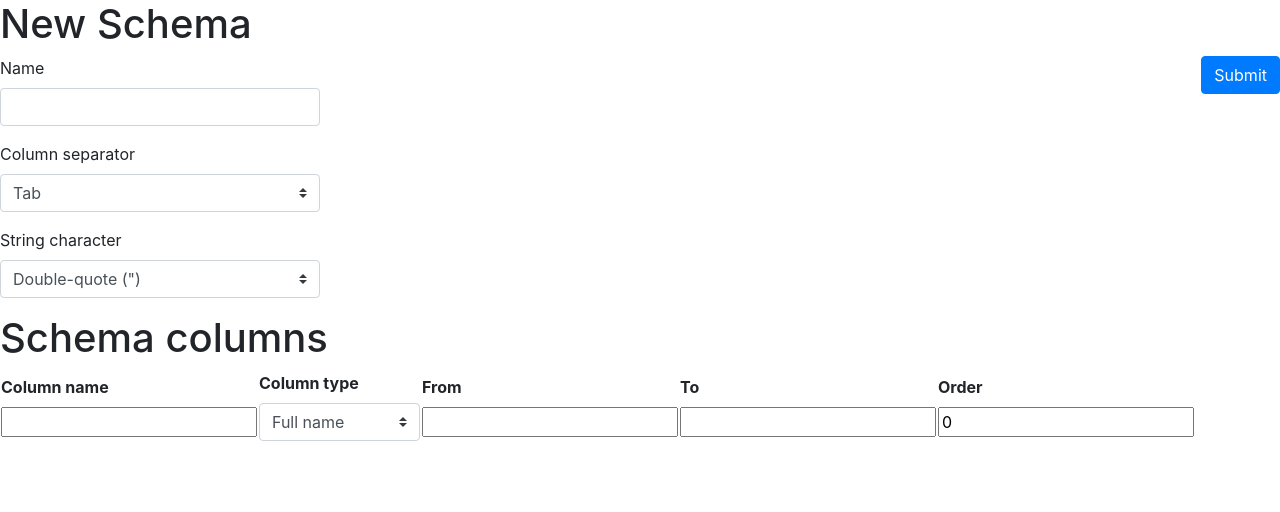
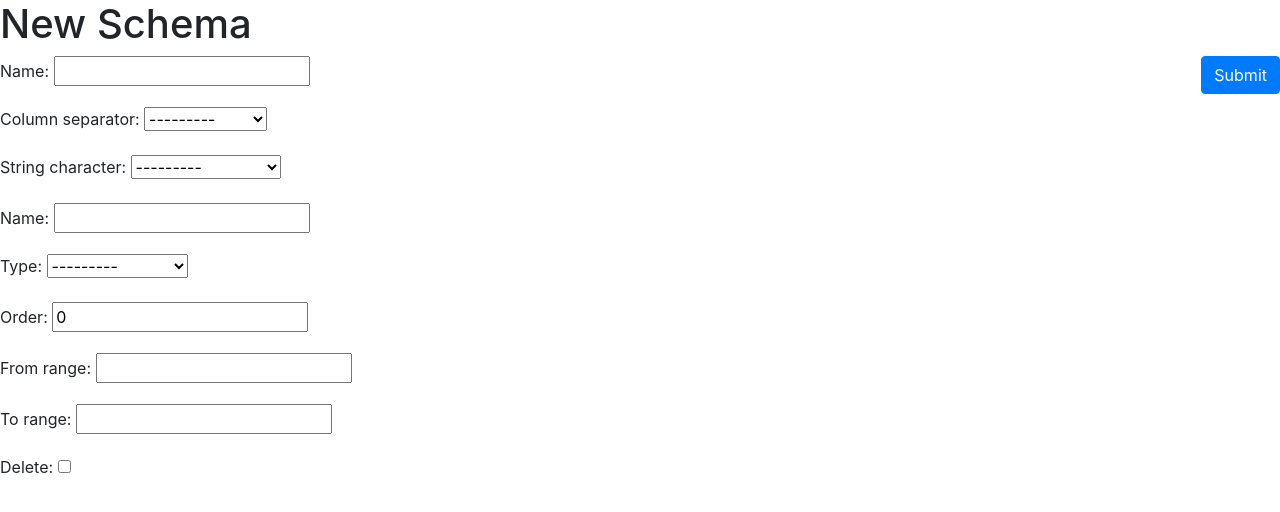
Before and after one commit to MrFlava/CSV_task, a Django app: page /new_schema in a window 1280 px wide. Shown: the part 64-576 px from the top of the page. Run offline with Django 3.2, Linux system fonts and the light colour scheme; a user stored in the database is signed in; lists and menus that the app fills with data are empty; parts of the project's set-up code (start-up, migrations or seed data) failed here and were passed over; some libraries are stand-ins or nearby versions.

Commit message:
Added features for csv generator

```diff
--- a/schemas/forms.py
+++ b/schemas/forms.py
@@ -8,10 +8,3 @@ class SchemaForm(forms.ModelForm):
         model = Schema
         fields = ["name", "column_separator", "string_character"]
         labels = {'name': "Name", "column_separator": "Column separator", "string_character": "String character"}
-
-
-class ColumnForm(forms.ModelForm):
-    class Meta:
-        model = Column
-        fields = ["name", "type", "order", "from_range", "to_range", "schema"]
-        labels = {'name': "Name", "type": "Type", "order": "Order", "from_range": "From range", "to_range": "To range", "schema": "Schema"}
--- a/schemas/service.py
+++ b/schemas/service.py
@@ -18,12 +18,11 @@ def generate_csv_data(schema, rows):
             if column.type in row_types_methods:
                 column_rows[i].update({column.name: eval(row_types_methods[column.type])})
 
-    csv_file = "CSVproject_main/media/data.csv"
-    print(len(column_rows))
+    csv_file = f"CSVproject_main/media/{columns.schema.name}.csv"
     try:
         with open(csv_file, 'w') as csvfile:
             # csv.writer(csvfile, delimiter=' ', quotechar=',', quoting=csv.QUOTE_MINIMAL)
-            writer = csv.DictWriter(csvfile, fieldnames=[column.name for column in columns])
+            writer = csv.DictWriter(csvfile, quotechar=',', fieldnames=[column.name for column in columns])
             writer.writeheader()
             for data in column_rows:
                 writer.writerow(data)
--- a/schemas/templates/schemas/dashboard.html
+++ b/schemas/templates/schemas/dashboard.html
@@ -36,7 +36,6 @@
     <h1 class="my-2 font-weight-bold">Data schemas</h1>
     <div class="form-group w-25 float-right">
         <a class="btn btn-success w-20" href="/new_schema" role="button">New schema</a>
-        <input type="number" class="form-input" name="rows" value=0>
 
     </div>
     <table class="table table-bordered w-50">
@@ -56,7 +55,7 @@
               <td>{{ schema.last_modified }}</td>
               <td>
                   <a href="/schema/{{ schema.pk }}/edit">Edit scheme</a>
-                  <a href="/schema/{{ schema.pk }}/generate_data">Generate data</a>
+                  <a href="/schema/{{ schema.pk }}/data_sets">Data sets</a>
                   <a href="/schema/{{ schema.pk }}/delete">Delete scheme</a>
               </td>
             </tr>
--- a/schemas/templates/schemas/schema.html
+++ b/schemas/templates/schemas/schema.html
@@ -9,7 +9,7 @@
     <nav class="navbar navbar-expand-lg navbar-light bg-light">
       <h2 class="navbar-brand font-weight-bold">FakeCSV</h2>
       <button class="navbar-toggler" type="button" data-toggle="collapse" data-target="#navbarSupportedContent" aria-controls="navbarSupportedContent" aria-expanded="false" aria-label="Toggle navigation">
-        <span class="navbar-toggler-icon"></span>
+      <span class="navbar-toggler-icon"></span>
       </button>
 
       <div class="collapse navbar-collapse" id="navbarSupportedContent">
@@ -36,95 +36,102 @@
         <div class="float-right">
             <button type="submit" class="btn btn-primary">Submit</button>
         </div>
-        <label for="schemaName">Name</label>
-        <div class="form-group">
-            <input id="schemaName" type="text" class="form-control w-25" name="{{ schema_form.name.name }}">
-        </div>
+        {{schema_form.as_p}}
+        {{formset.as_p}}
+        <!--<label for="schemaName">Name</label>-->
+        <!--<div class="form-group">-->
+            <!--<input id="schemaName" type="text" class="form-control w-25" value="{{ schema_form.name.value | default_if_none:''}}" name="{{ schema_form.name.name }}">-->
+        <!--</div>-->
 
-        <label for="schemaColumnSeparator">Column separator</label>
-        <div class="form-group">
-            <select id="schemaColumnSeparator" name="{{ schema_form.column_separator.name }}" class="custom-select w-25">
-                 <option value="TAB">Tab</option>
-                 <option value="SEMICOLON">Semicolon (;)</option>
-                 <option value="COMMA">Comma (,)</option>
-                 <option value="SPACE">Space</option>
+        <!--<label for="schemaColumnSeparator">Column separator</label>-->
+        <!--<div class="form-group">-->
+            <!--<select id="schemaColumnSeparator" name="{{ schema_form.column_separator.name }}" class="custom-select w-25">-->
+                 <!--<option value="TAB">Tab</option>-->
+                 <!--<option value="SEMICOLON">Semicolon (;)</option>-->
+                 <!--<option value="COMMA">Comma (,)</option>-->
+                 <!--<option value="SPACE">Space</option>-->
 
-            </select>
-        </div>
+            <!--</select>-->
+        <!--</div>-->
 
-        <label for="schemaStringCharacter">String character</label>
-        <div class="form-group">
-            <select id="schemaStringCharacter" name="{{ schema_form.string_character.name }}" class="custom-select w-25">
-                 <option value="DOUBLE_QUOTE">Double-quote (")</option>
-                 <option value="COLONEL">Single-quote (')</option>
-            </select>
-        </div>
+        <!--<label for="schemaStringCharacter">String character</label>-->
+        <!--<div class="form-group">-->
+            <!--<select id="schemaStringCharacter" name="{{ schema_form.string_character.name }}" class="custom-select w-25">-->
+                 <!--<option value="DOUBLE_QUOTE">Double-quote (")</option>-->
+                 <!--<option value="COLONEL">Single-quote (')</option>-->
+            <!--</select>-->
+        <!--</div>-->
 
-        <h1>Schema columns</h1>
-        <table>
-            <tbody>
-            {{ formset.management_form }}
-                {% for form in formset %}
+        <!--<h1>Schema columns</h1>-->
+        <!--<table>-->
+            <!--<tbody>-->
+            <!--{{ formset.management_form }}-->
+                <!--{% for form in formset %}-->
 
-                <tr>
-                    <th>
-                        <label for="{{ form.name.id }}">Column name</label>
-                        <div class="form-group">
-                            <input type="text" class="form-input" name="{{ form.name.name }}" value="{{ form.name.value | default_if_none:''}}" id="{{ form.name.id }}">
-                        </div>
-                    </th>
-                    <th>
-                        <label for="{{ form.type.id }}">Column type</label>
-                        <div class="form-group">
-                            <select class="custom-select"  name="{{ form.type.name }}" id="{{ form.type.id }}">
-                                 <option value="FULL_NAME">Full name</option>
-                                 <option value="JOB">Job</option>
-                                 <option value="EMAIL">Email</option>
-                                 <option value="PHONE_NUMBER">Phone number</option>
-                                 <option value="COMPANY_NAME">Company name</option>
-                                 <option value="TEXT">Text</option>
-                                 <option value="INTEGER">Integer</option>
-                                 <option value="ADDRESS">Address</option>
-                                 <option value="DATE">Date</option>
-                            </select>
-                        </div>
-                    </th>
+                <!--<tr>-->
+                    <!--<th>-->
+                        <!--<label for="{{ form.name.id }}">Column name</label>-->
+                        <!--<div class="form-group">-->
+                            <!--<input type="text" class="form-input" name="{{ form.name.name }}" value="{{ form.name.value | default_if_none:''}}" id="{{ form.name.id }}">-->
+                        <!--</div>-->
+                    <!--</th>-->
+                    <!--<th>-->
+                        <!--<label for="{{ form.type.id }}">Column type</label>-->
+                        <!--<div class="form-group">-->
+                            <!--<select class="custom-select"  name="{{ form.type.name }}" id="{{ form.type.id }}">-->
+                                 <!--<option value="FULL_NAME">Full name</option>-->
+                                 <!--<option value="JOB">Job</option>-->
+                                 <!--<option value="EMAIL">Email</option>-->
+                                 <!--<option value="PHONE_NUMBER">Phone number</option>-->
+                                 <!--<option value="COMPANY_NAME">Company name</option>-->
+                                 <!--<option value="TEXT">Text</option>-->
+                                 <!--<option value="INTEGER">Integer</option>-->
+                                 <!--<option value="ADDRESS">Address</option>-->
+                                 <!--<option value="DATE">Date</option>-->
+                            <!--</select>-->
+                        <!--</div>-->
+                    <!--</th>-->
 
-                    {% if form.from_range %}
-                    <th>
-                        <label for="{{ form.from_range.id }}">From</label>
-                        <div class="form-group">
-                            <input type="number" class="form-input" name="{{ form.from_range.name }}" value="{{ form.from_range.value }}" min="0" id="{{ form.from_range.id }}">
-                        </div>
-                    </th>
-                    {% endif %}
+                    <!--{% if form.from_range.value and  form.to_range.value is not None %}-->
+                    <!--<th>-->
+                        <!--<label for="{{ form.from_range.id }}">From</label>-->
+                        <!--<div class="form-group">-->
+                            <!--<input type="number" class="form-input" name="{{ form.from_range.name }}" value="{{ form.from_range.value }}" min="0" id="{{ form.from_range.id }}">-->
+                        <!--</div>-->
+                    <!--</th>-->
 
-                    {% if form.to_range %}
-                    <th>
-                        <label for="{{ form.to_range.id }}">To</label>
-                        <div class="form-group">
-                            <input type="number" class="form-input" name="{{ form.to_range.name }}" value="{{ form.to_range.value }}" min="0" id="{{ form.to_range.id }}">
-                        </div>
-                    </th>
-                    {% endif %}
+                    <!--<th>-->
+                        <!--<label for="{{ form.to_range.id }}">To</label>-->
+                        <!--<div class="form-group">-->
+                            <!--<input type="number" class="form-input" name="{{ form.to_range.name }}" value="{{ form.to_range.value }}" min="0" id="{{ form.to_range.id }}">-->
+                        <!--</div>-->
+                    <!--</th>-->
+                    <!--{% else %}-->
+                    <!--<th>-->
 
-                    <th>
-                        <label for="{{ form.order.id }}">Order</label>
-                        <div class="form-group">
-                            <input type="number" class="form-input" name="{{ form.order.name }}" value="{{ form.order.value }}" min="0" id="{{ form.order.id }}">
-                        </div>
-                    </th>
+                    <!--</th>-->
+                    <!--<th>-->
 
-                    <th>
+                    <!--</th>-->
+                    <!--{% endif %}-->
 
-                    </th>
+                    <!--<th>-->
+                        <!--<label for="{{ form.order.id }}">Order</label>-->
+                        <!--<div class="form-group">-->
+                            <!--<input type="number" class="form-input" name="{{ form.order.name }}" value="{{ form.order.value }}" min="0" id="{{ form.order.id }}">-->
+                        <!--</div>-->
+                    <!--</th>-->
 
-                </tr>
+                    <!--<th>-->
 
-                {% endfor %}
+                    <!--</th>-->
 
-            </tbody>
-        </table>
+                <!--</tr>-->
+
+                <!--{% endfor %}-->
+
+            <!--</tbody>-->
+        <!--</table>-->
     </form>
 </body>
 
--- a/schemas/urls.py
+++ b/schemas/urls.py
@@ -13,8 +13,7 @@ Including another URLconf
     1. Import the include() function: from django.urls import include, path
     2. Add a URL to urlpatterns:  path('blog/', include('blog.urls'))
 """
-from django.contrib import admin
-from django.urls import path, include
+from django.urls import path
 
 from . import views
 
@@ -23,7 +22,8 @@ urlpatterns = [
     path('new_schema', views.NewSchemaView, name="new-schema"),
     path('schema/<int:schema_id>/edit', views.UpdateSchemaView, name="update-schema"),
     path('schema/<int:schema_id>/delete', views.DeleteSchemaView, name="delete-schema"),
-    path('schema/<int:schema_id>/<int:rows>/generate_data', views.GenerateDataView, name="generate-data"),
+    path('schema/<int:schema_id>/data_sets', views.DataSetsView, name="data-sets"),
+    path('schema/<int:schema_id>/data_sets/generate_data/rows/<int:rows>', views.GenerateDataView, name="generate-data"),
     path('schema/<int:schema_id>/columns/new_column', views.SchemaForm, name="new-column"),
-    path('csv/download', views.download_csv, name='download_csv'),
+    path('csv/download/<str:csv_file>', views.download_csv, name='download_csv'),
 ]
--- a/schemas/views.py
+++ b/schemas/views.py
@@ -49,15 +49,12 @@ def NewSchemaView(request):
                 if formset.is_valid():
                     created_schema.save()
                     formset.save()
-                    # return HttpResponseRedirect(created_schema.get_absolute_url())
-                    return HttpResponseRedirect("/")
+                    return HttpResponseRedirect(f"/schema/{created_schema.pk}/edit")
 
         context = {
              "schema_form": schema_form,
              "formset": formset,
         }
-        print(formset)
-
         return render(request=request, template_name="schemas/schema.html", context=context)
 
     else:
@@ -84,14 +81,12 @@ def UpdateSchemaView(request, schema_id):
                 if formset.is_valid():
                     created_schema.save()
                     formset.save()
-                    # return HttpResponseRedirect(created_schema.get_absolute_url())
-                    return HttpResponseRedirect("/")
+                    return HttpResponseRedirect(f"/schema/{created_schema.pk}/edit")
 
         context = {
              "schema_form": schema_form,
              "formset": formset,
         }
-        print(formset)
 
         return render(request=request, template_name="schemas/schema.html", context=context)
 
@@ -116,20 +111,28 @@ def DeleteSchemaView(request, schema_id):
         return HttpResponseRedirect("/login/")
 
 
-def GenerateDataView(request, schema_id, rows):
+def DataSetsView(request, schema_id):
     if request.user.is_authenticated:
+        csv_files = os.listdir(path="CSVproject_main/media/")
 
-        context = {}
-        csv_generator.delay(schema_id, rows)
-        return render(request=request, template_name="schemas/generated_data.html", context=context)
+        context = {
+            'csv_files': csv_files
+        }
+        return render(request=request, template_name="schemas/data_sets.html", context=context)
     else:
         return HttpResponseRedirect("/login/")
 
 
-def download_csv(request):
-    print('Download .csv...')
-    # Full path of file
-    file_path = 'CSVproject_main/media/data.csv'
+def GenerateDataView(request, schema_id, rows):
+    if request.user.is_authenticated:
+            csv_generator.delay(schema_id, rows)
+            return HttpResponseRedirect(f"/schema/{schema_id}/data_sets")
+    else:
+        return HttpResponseRedirect("/login/")
+
+
+def download_csv(request, csv_file):
+    file_path = f'CSVproject_main/media/{csv_file}'
     if os.path.exists(file_path):
         with open(file_path, 'rb') as fh:
             response = HttpResponse(fh.read(), content_type="file/force_download")
```
Also changed, not shown: schemas/templates/schemas/data_sets.html (renamed from schemas/templates/schemas/generated_data.html, +19 -1 lines), db.sqlite3.
